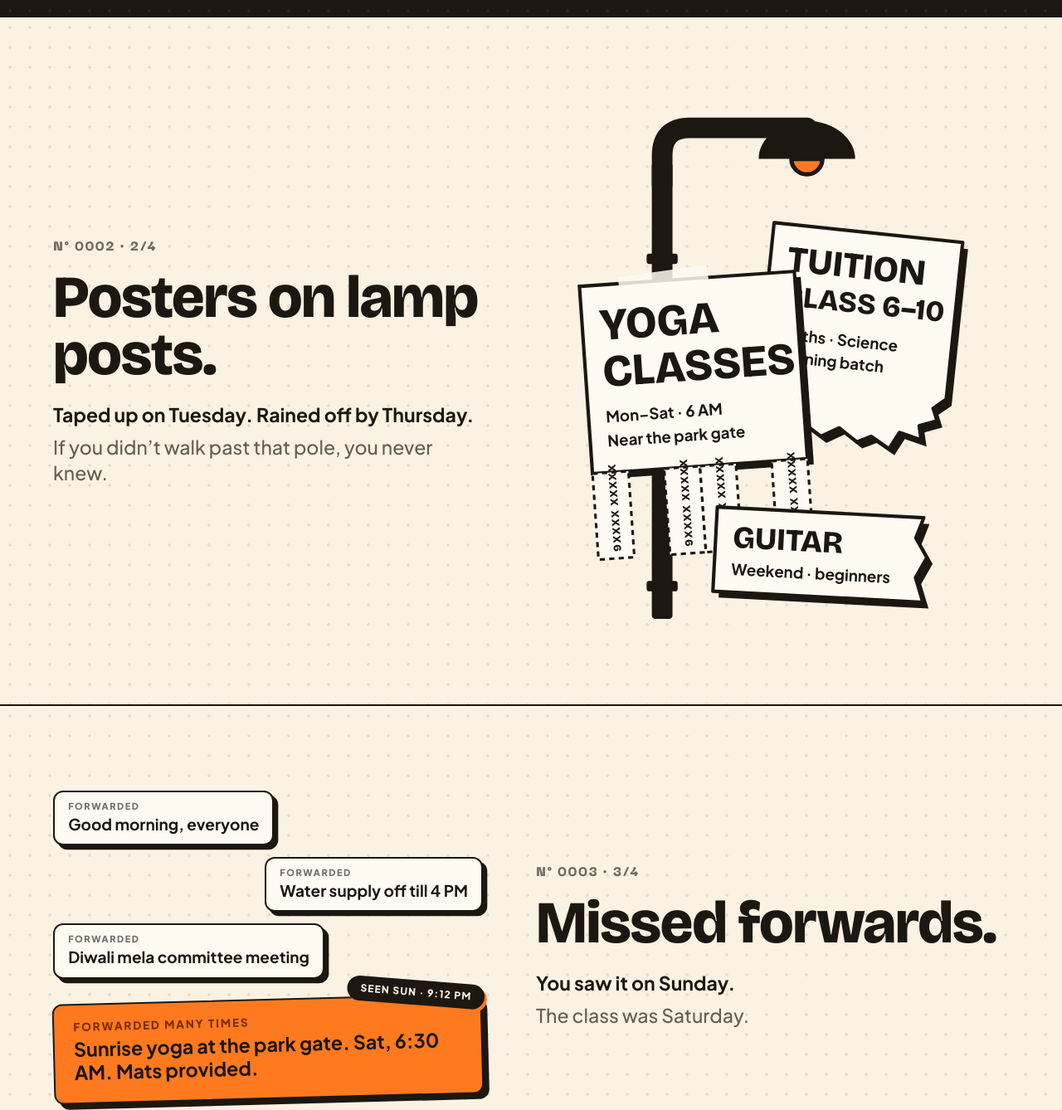
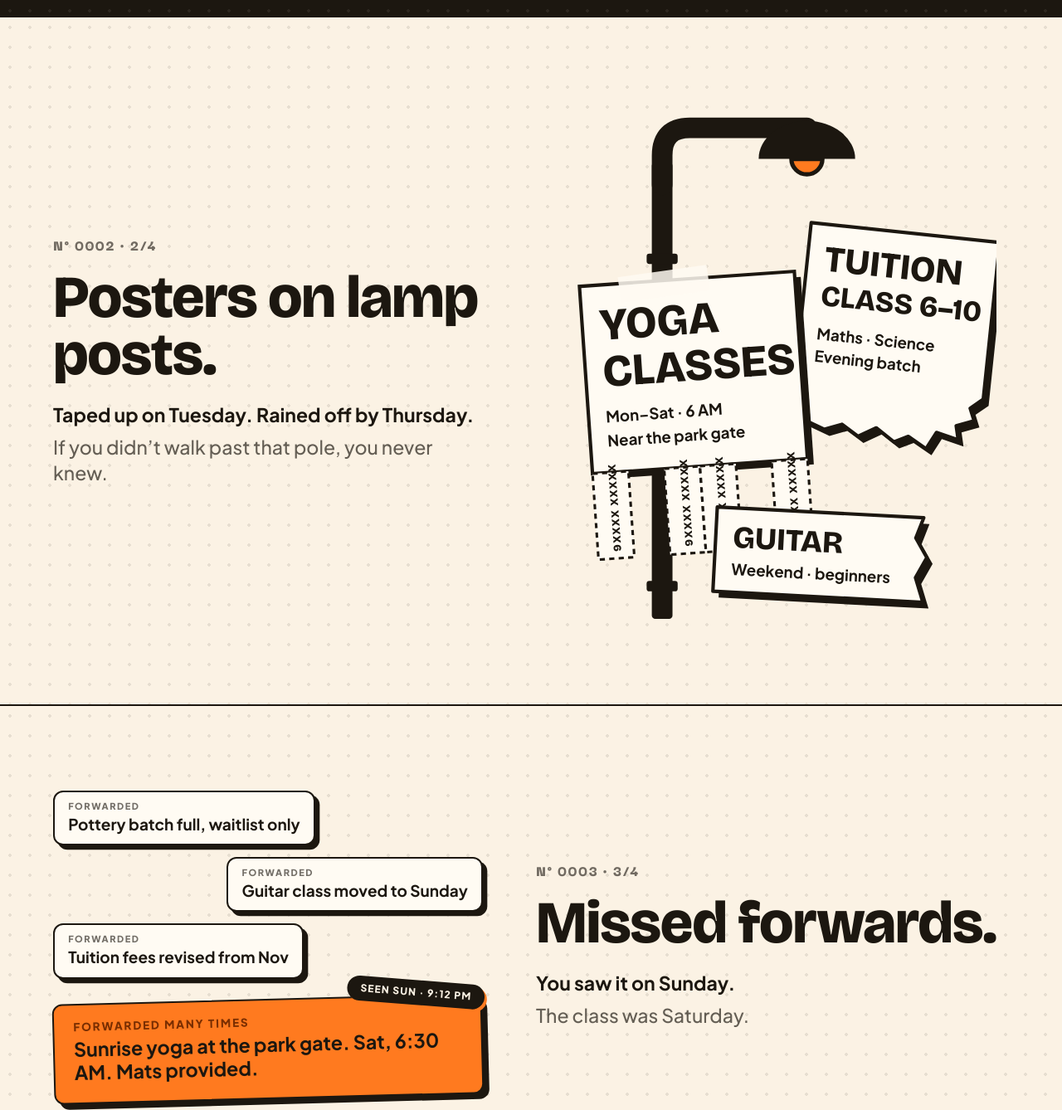
Before and after one commit to ILAKA-app/ilaka-website, a plain HTML site: page index.html in a window 1280 px wide. Shown: the part 740-2078 px from the top of the page at 83% size. Drawn offline with Linux system fonts and the light colour scheme.

Commit message:
Fix clipped tuition poster text and refresh forwarded-message copy
TUITION poster was painted before YOGA in the lamp-post illustration,
so YOGA's opaque card clipped its left edge. Shifted TUITION right to
clear the overlap. Also swapped the "Missed forwards" decoy messages
from generic society chatter to class-update copy, matching the rest
of the page's content.

Co-Authored-By: Claude Sonnet 5 <noreply@anthropic.com>

```diff
--- a/index.html
+++ b/index.html
@@ -504,7 +504,7 @@
             </g>
             <path d="M282 66 H318 A18 18 0 0 1 282 66 Z" fill="#FF7A1F" stroke="#1C1710" stroke-width="5"/>
             <!-- tuition poster, torn at the bottom -->
-            <g transform="translate(262 140) rotate(6)">
+            <g transform="translate(305 140) rotate(6)">
               <polygon points="7,7 227,7 227,190 213,202 219,216 199,224 203,240 177,234 167,254 145,242 129,250 107,236 87,248 67,236 47,244 7,230" fill="#1C1710"/>
               <polygon points="0,0 220,0 220,183 206,195 212,209 192,217 196,233 170,227 160,247 138,235 122,243 100,229 80,241 60,229 40,237 0,223" fill="#FFFBF3" stroke="#1C1710" stroke-width="4" stroke-linejoin="round"/>
               <text x="20" y="54" font-family="Bricolage Grotesque" font-weight="800" font-size="42" fill="#1C1710">TUITION</text>
@@ -544,9 +544,9 @@
           <p class="say">You saw it on Sunday.<span>The class was Saturday.</span></p>
         </div>
         <ul class="feed" aria-label="A forwarded message, buried">
-          <li class="slip"><small>Forwarded</small>Good morning, everyone</li>
-          <li class="slip"><small>Forwarded</small>Water supply off till 4 PM</li>
-          <li class="slip"><small>Forwarded</small>Diwali mela committee meeting</li>
+          <li class="slip"><small>Forwarded</small>Pottery batch full, waitlist only</li>
+          <li class="slip"><small>Forwarded</small>Guitar class moved to Sunday</li>
+          <li class="slip"><small>Forwarded</small>Tuition fees revised from Nov</li>
           <li class="slip accent key"><small>Forwarded many times</small>Sunrise yoga at the park gate. Sat, 6:30 AM. Mats provided.<span class="seen">Seen Sun · 9:12 PM</span></li>
         </ul>
       </div>
```
